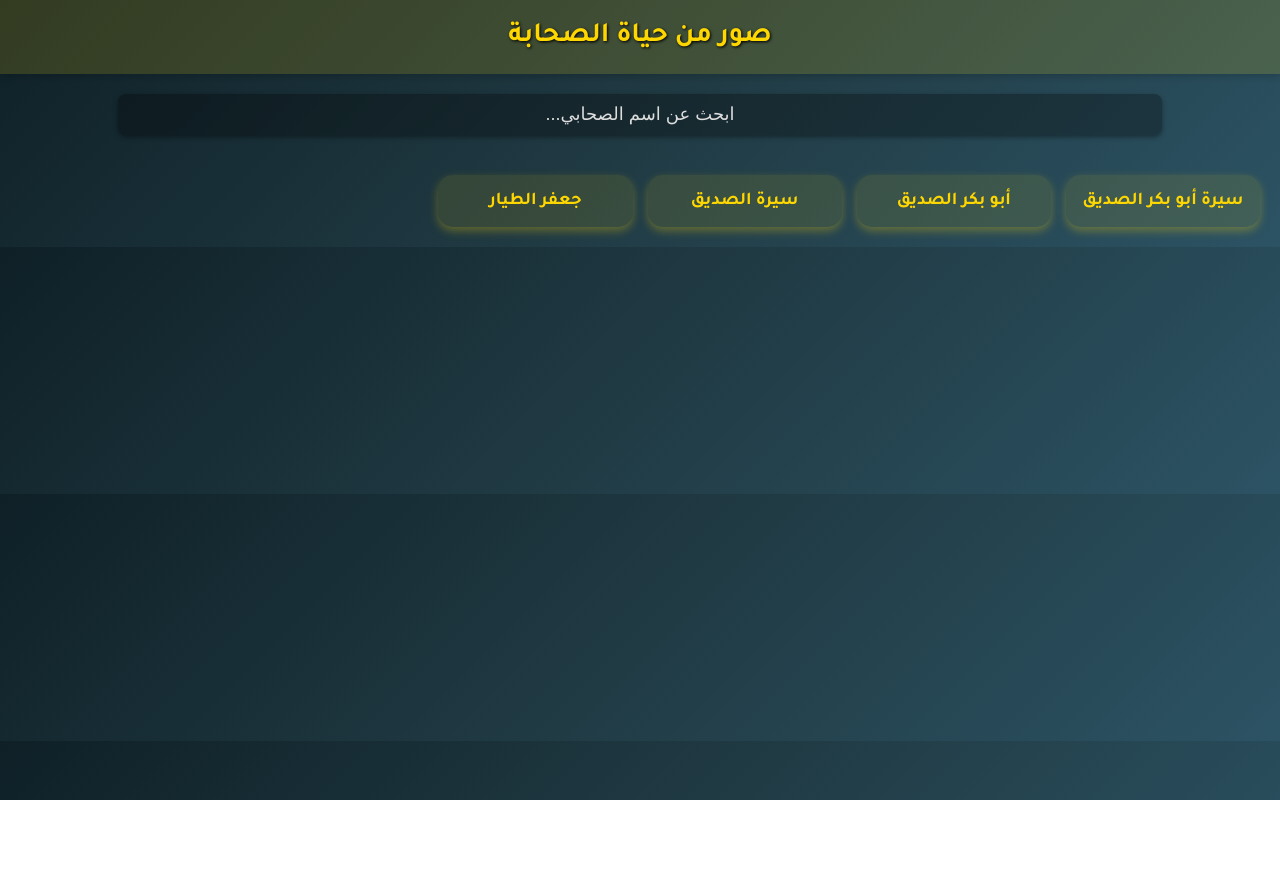
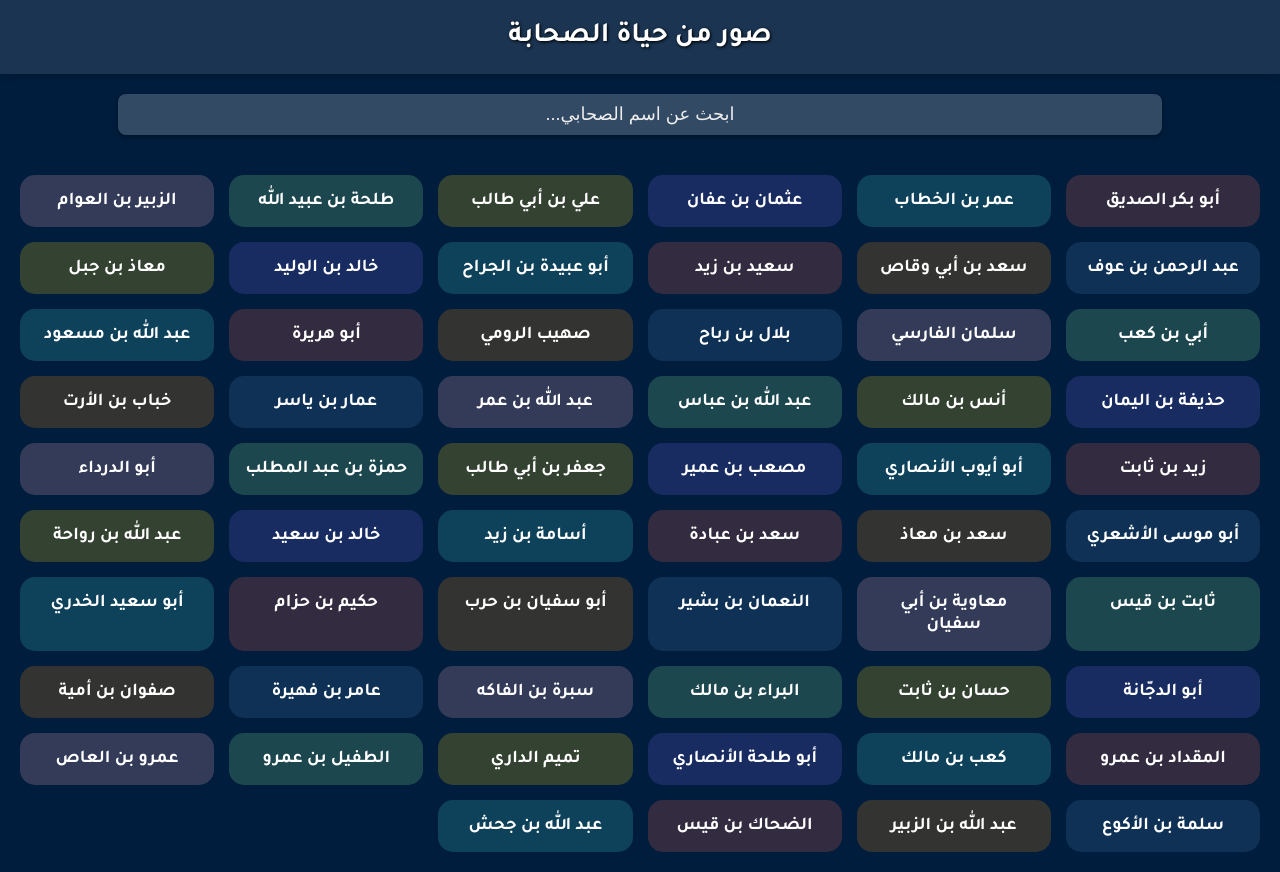
Before and after one commit to MustaAmude/nur, a plain HTML site: page index.html in a window 1280 px wide. Before the commit the page ends 800 px from the top, so only its background shows below. Drawn offline with Linux system fonts and the light colour scheme.

Commit message:
Update index.html

```diff
--- a/index.html
+++ b/index.html
@@ -2,22 +2,22 @@
 <html lang="ar" dir="rtl">
 <head>
 <meta charset="UTF-8">
-<title> الصفحة الرئيسية</title>
+<title>صور من حياة الصحابة</title>
 <link href="https://fonts.googleapis.com/css2?family=Tajawal:wght@500;700&display=swap" rel="stylesheet">
 <style>
     body {
         font-family: 'Tajawal', sans-serif;
         margin: 0;
-        background: linear-gradient(135deg, #0f2027, #203a43, #2c5364);
+        background: #001D3D;
+        min-height: 100vh;
         color: #fff;
         text-align: center;
     }
     header {
         padding: 20px;
-        background: rgba(255, 215, 0, 0.15);
+        background: rgba(255, 255, 255, 0.1);
         font-size: 28px;
         font-weight: bold;
-        color: #FFD700;
         text-shadow: 1px 1px 3px #000;
         box-shadow: 0 2px 8px rgba(0,0,0,0.2);
     }
@@ -30,19 +30,28 @@
     .card {
         padding: 15px;
         border-radius: 15px;
-        box-shadow: 0 4px 10px rgba(255, 215, 0, 0.3);
-        transition: transform 0.3s, box-shadow 0.3s, background 0.3s;
+        transition: transform 0.3s, box-shadow 0.3s;
         cursor: pointer;
         font-size: 18px;
         font-weight: bold;
-        color: #FFD700;
-        background: rgba(255, 215, 0, 0.1);
+        color: #fff;
+        text-decoration: none;
+        display: block;
     }
     .card:hover {
         transform: translateY(-5px);
-        box-shadow: 0 8px 16px rgba(255, 215, 0, 0.6);
-        background: rgba(255, 215, 0, 0.25);
+        box-shadow: 0 8px 16px rgba(255,255,255,0.4);
     }
+    /* ألوان راقية */
+    .color1 { background: rgba(255, 99, 71, 0.2); }
+    .color2 { background: rgba(72, 209, 204, 0.2); }
+    .color3 { background: rgba(123, 104, 238, 0.2); }
+    .color4 { background: rgba(255, 215, 0, 0.2); }
+    .color5 { background: rgba(144, 238, 144, 0.2); }
+    .color6 { background: rgba(255, 182, 193, 0.2); }
+    .color7 { background: rgba(70, 130, 180, 0.2); }
+    .color8 { background: rgba(255, 140, 0, 0.2); }
+
     input {
         width: 80%;
         padding: 10px;
@@ -52,25 +61,79 @@
         border: none;
         box-shadow: 0 2px 5px rgba(0,0,0,0.4);
         text-align: center;
-        background: rgba(0,0,0,0.3);
+        background: rgba(255,255,255,0.2);
         color: #fff;
     }
     input::placeholder {
-        color: #ddd;
+        color: #eee;
     }
 </style>
 </head>
 <body>
 
-<header> صور من حياة الصحابة</header>
+<header>صور من حياة الصحابة</header>
 
 <input type="text" id="search" placeholder="ابحث عن اسم الصحابي...">
 
 <div class="container" id="sahabaList">
-<div class='card' onclick="location.href='https://mustaamude.github.io/nur/1.html'">سيرة أبو بكر الصديق</div>
-<div class='card' onclick="location.href='https://mustaamude.github.io/nur/2.html'">أبو بكر الصديق</div>
-<div class='card' onclick="location.href='https://mustaamude.github.io/nur/3.html'">سيرة الصديق</div>
-<div class='card' onclick="location.href='https://mustaamude.github.io/nur/24-جعفر-الطيار.html'">جعفر الطيار</div>
+    <a class="card color1" href="https://mustaamude.github.io/nur/1.html">أبو بكر الصديق</a>
+    <a class="card color2" href="https://mustaamude.github.io/nur/2.html">عمر بن الخطاب</a>
+    <a class="card color3" href="https://mustaamude.github.io/nur/3.html">عثمان بن عفان</a>
+    <a class="card color4" href="https://mustaamude.github.io/nur/4.html">علي بن أبي طالب</a>
+    <a class="card color5" href="https://mustaamude.github.io/nur/5.html">طلحة بن عبيد الله</a>
+    <a class="card color6" href="https://mustaamude.github.io/nur/6.html">الزبير بن العوام</a>
+    <a class="card color7" href="https://mustaamude.github.io/nur/7.html">عبد الرحمن بن عوف</a>
+    <a class="card color8" href="https://mustaamude.github.io/nur/8.html">سعد بن أبي وقاص</a>
+    <a class="card color1" href="https://mustaamude.github.io/nur/9.html">سعيد بن زيد</a>
+    <a class="card color2" href="https://mustaamude.github.io/nur/10.html">أبو عبيدة بن الجراح</a>
+    <a class="card color3" href="https://mustaamude.github.io/nur/11.html">خالد بن الوليد</a>
+    <a class="card color4" href="https://mustaamude.github.io/nur/12.html">معاذ بن جبل</a>
+    <a class="card color5" href="https://mustaamude.github.io/nur/13.html">أبي بن كعب</a>
+    <a class="card color6" href="https://mustaamude.github.io/nur/14.html">سلمان الفارسي</a>
+    <a class="card color7" href="https://mustaamude.github.io/nur/15.html">بلال بن رباح</a>
+    <a class="card color8" href="https://mustaamude.github.io/nur/16.html">صهيب الرومي</a>
+    <a class="card color1" href="https://mustaamude.github.io/nur/17.html">أبو هريرة</a>
+    <a class="card color2" href="https://mustaamude.github.io/nur/18.html">عبد الله بن مسعود</a>
+    <a class="card color3" href="https://mustaamude.github.io/nur/19.html">حذيفة بن اليمان</a>
+    <a class="card color4" href="https://mustaamude.github.io/nur/20.html">أنس بن مالك</a>
+    <a class="card color5" href="https://mustaamude.github.io/nur/21.html">عبد الله بن عباس</a>
+    <a class="card color6" href="https://mustaamude.github.io/nur/22.html">عبد الله بن عمر</a>
+    <a class="card color7" href="https://mustaamude.github.io/nur/23.html">عمار بن ياسر</a>
+    <a class="card color8" href="https://mustaamude.github.io/nur/24.html">خباب بن الأرت</a>
+    <a class="card color1" href="https://mustaamude.github.io/nur/25.html">زيد بن ثابت</a>
+    <a class="card color2" href="https://mustaamude.github.io/nur/26.html">أبو أيوب الأنصاري</a>
+    <a class="card color3" href="https://mustaamude.github.io/nur/27.html">مصعب بن عمير</a>
+    <a class="card color4" href="https://mustaamude.github.io/nur/28.html">جعفر بن أبي طالب</a>
+    <a class="card color5" href="https://mustaamude.github.io/nur/29.html">حمزة بن عبد المطلب</a>
+    <a class="card color6" href="https://mustaamude.github.io/nur/30.html">أبو الدرداء</a>
+    <a class="card color7" href="https://mustaamude.github.io/nur/31.html">أبو موسى الأشعري</a>
+    <a class="card color8" href="https://mustaamude.github.io/nur/32.html">سعد بن معاذ</a>
+    <a class="card color1" href="https://mustaamude.github.io/nur/33.html">سعد بن عبادة</a>
+    <a class="card color2" href="https://mustaamude.github.io/nur/34.html">أسامة بن زيد</a>
+    <a class="card color3" href="https://mustaamude.github.io/nur/35.html">خالد بن سعيد</a>
+    <a class="card color4" href="https://mustaamude.github.io/nur/36.html">عبد الله بن رواحة</a>
+    <a class="card color5" href="https://mustaamude.github.io/nur/37.html">ثابت بن قيس</a>
+    <a class="card color6" href="https://mustaamude.github.io/nur/38.html">معاوية بن أبي سفيان</a>
+    <a class="card color7" href="https://mustaamude.github.io/nur/39.html">النعمان بن بشير</a>
+    <a class="card color8" href="https://mustaamude.github.io/nur/40.html">أبو سفيان بن حرب</a>
+    <a class="card color1" href="https://mustaamude.github.io/nur/41.html">حكيم بن حزام</a>
+    <a class="card color2" href="https://mustaamude.github.io/nur/42.html">أبو سعيد الخدري</a>
+    <a class="card color3" href="https://mustaamude.github.io/nur/43.html">أبو الدجّانة</a>
+    <a class="card color4" href="https://mustaamude.github.io/nur/44.html">حسان بن ثابت</a>
+    <a class="card color5" href="https://mustaamude.github.io/nur/45.html">البراء بن مالك</a>
+    <a class="card color6" href="https://mustaamude.github.io/nur/46.html">سبرة بن الفاكه</a>
+    <a class="card color7" href="https://mustaamude.github.io/nur/47.html">عامر بن فهيرة</a>
+    <a class="card color8" href="https://mustaamude.github.io/nur/48.html">صفوان بن أمية</a>
+    <a class="card color1" href="https://mustaamude.github.io/nur/49.html">المقداد بن عمرو</a>
+    <a class="card color2" href="https://mustaamude.github.io/nur/50.html">كعب بن مالك</a>
+    <a class="card color3" href="https://mustaamude.github.io/nur/51.html">أبو طلحة الأنصاري</a>
+    <a class="card color4" href="https://mustaamude.github.io/nur/52.html">تميم الداري</a>
+    <a class="card color5" href="https://mustaamude.github.io/nur/53.html">الطفيل بن عمرو</a>
+    <a class="card color6" href="https://mustaamude.github.io/nur/54.html">عمرو بن العاص</a>
+    <a class="card color7" href="https://mustaamude.github.io/nur/55.html">سلمة بن الأكوع</a>
+    <a class="card color8" href="https://mustaamude.github.io/nur/56.html">عبد الله بن الزبير</a>
+    <a class="card color1" href="https://mustaamude.github.io/nur/57.html">الضحاك بن قيس</a>
+    <a class="card color2" href="https://mustaamude.github.io/nur/58.html">عبد الله بن جحش</a>
 </div>
 
 <script>
```
